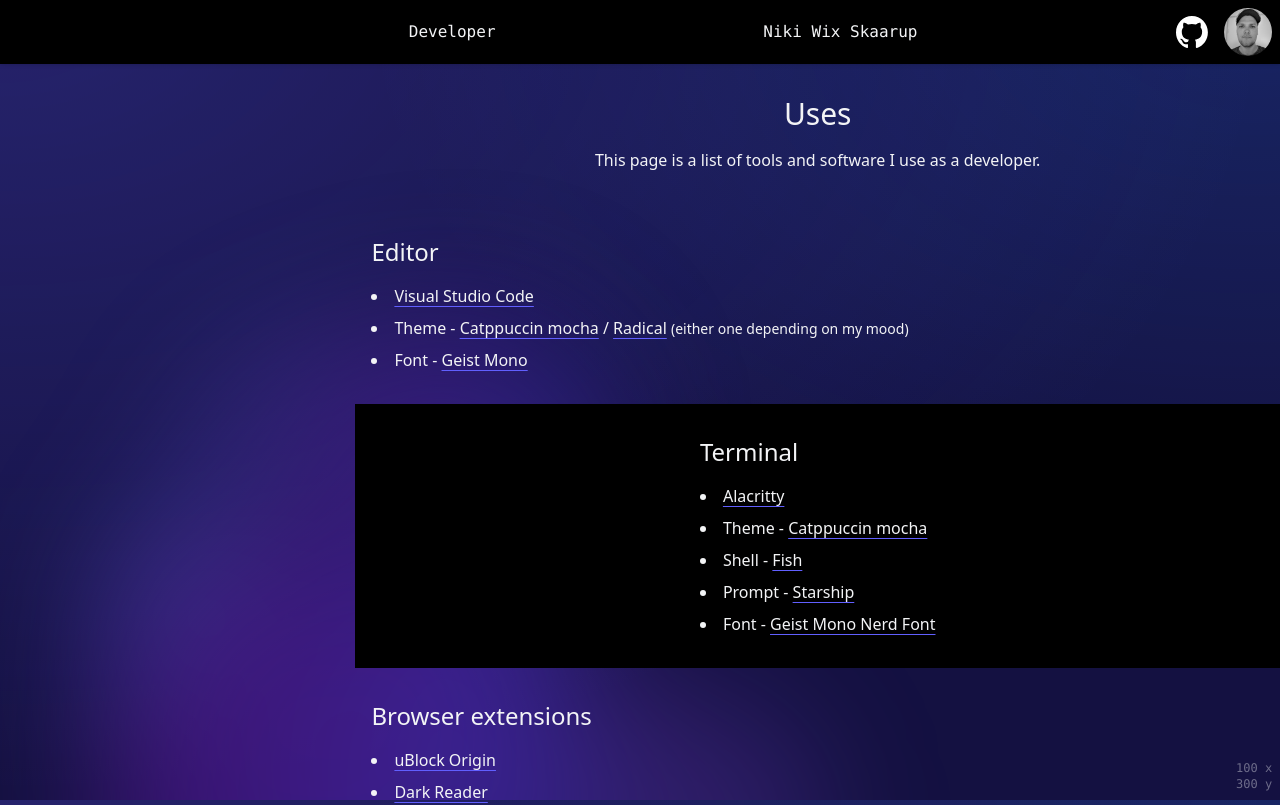
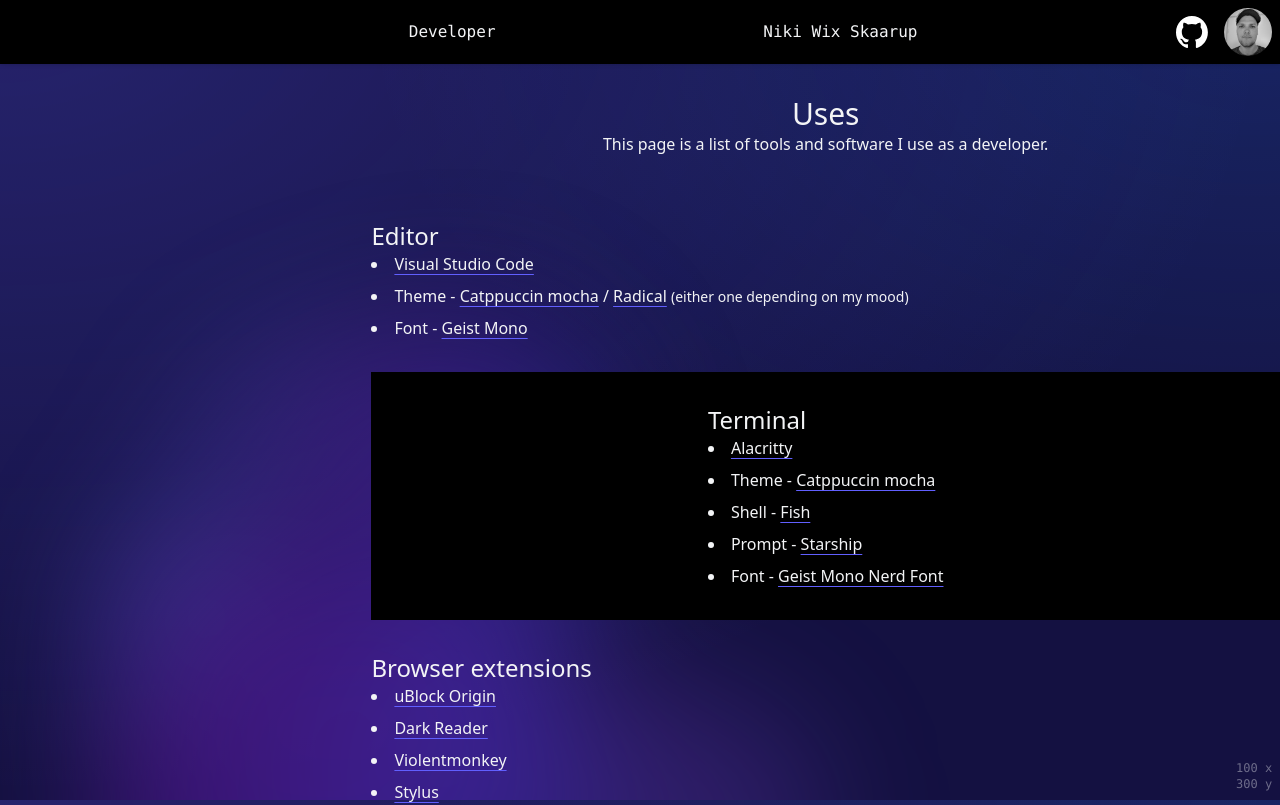
Before and after one commit to NikiSkaarup/skaarup.dev-v2, a SvelteKit app: page /uses in a window 1280 px wide. Shown: the top 805 px of the page. Built offline with nearby package versions, Linux system fonts and the light colour scheme.

Commit message:
fix padding

```diff
--- a/src/app.css
+++ b/src/app.css
@@ -10,7 +10,7 @@
 }
 
 body {
-	@apply bg-blurple bg-cover bg-fixed bg-center bg-no-repeat font-sans text-gray-100;
+	@apply bg-blurple hyphens-auto break-words bg-cover bg-fixed bg-center bg-no-repeat font-sans text-gray-100;
 	background-image: radial-gradient(
 			at 0% 0%,
 			color-mix(in srgb, var(--color-indigo-500), transparent 77%) 0px,
--- a/src/lib/components/ui/uses-section.svelte
+++ b/src/lib/components/ui/uses-section.svelte
@@ -8,7 +8,7 @@
 	export { myClass as class };
 </script>
 
-<section class="space-y-4 hyphens-auto break-words py-8 px-4 {myClass}">
+<section class="py-8 {myClass}">
 	<h2 {id} class="scroll-m-24 text-2xl">
 		<a href="#{id}"><slot name="title" /></a>
 	</h2>
--- a/src/routes/uses/+page.svelte
+++ b/src/routes/uses/+page.svelte
@@ -5,14 +5,14 @@
 </script>
 
 <article class="content grid">
-	<header class="mx-auto space-y-4 py-8 px-4 xl:max-w-7xl">
-		<h1 class="mx-auto max-w-prose hyphens-auto break-words text-center text-3xl">Uses</h1>
-		<p class="mx-auto max-w-prose hyphens-auto text-balance break-words text-center">
+	<header class="py-8">
+		<h1 class="text-center text-3xl">Uses</h1>
+		<p class="text-balance text-center">
 			This page is a list of tools and software I use as a developer.
 		</p>
 	</header>
 
-	<UsesSection id="editor">
+	<UsesSection id="editor" class="px-4 lg:px-0">
 		<svelte:fragment slot="title">Editor</svelte:fragment>
 		<List>
 			<li>
@@ -53,7 +53,7 @@
 			</li>
 		</List>
 	</UsesSection>
-	<UsesSection id="browser-extensions">
+	<UsesSection id="browser-extensions" class="px-4 lg:px-0">
 		<svelte:fragment slot="title">Browser extensions</svelte:fragment>
 		<List>
 			<li><Link href="https://github.com/gorhill/uBlock">uBlock Origin</Link></li>
@@ -88,7 +88,7 @@
 			</li>
 		</List>
 	</UsesSection>
-	<UsesSection id="cli">
+	<UsesSection id="cli" class="px-4 lg:px-0">
 		<svelte:fragment slot="title">CLIs</svelte:fragment>
 		<List>
 			<li>
```
